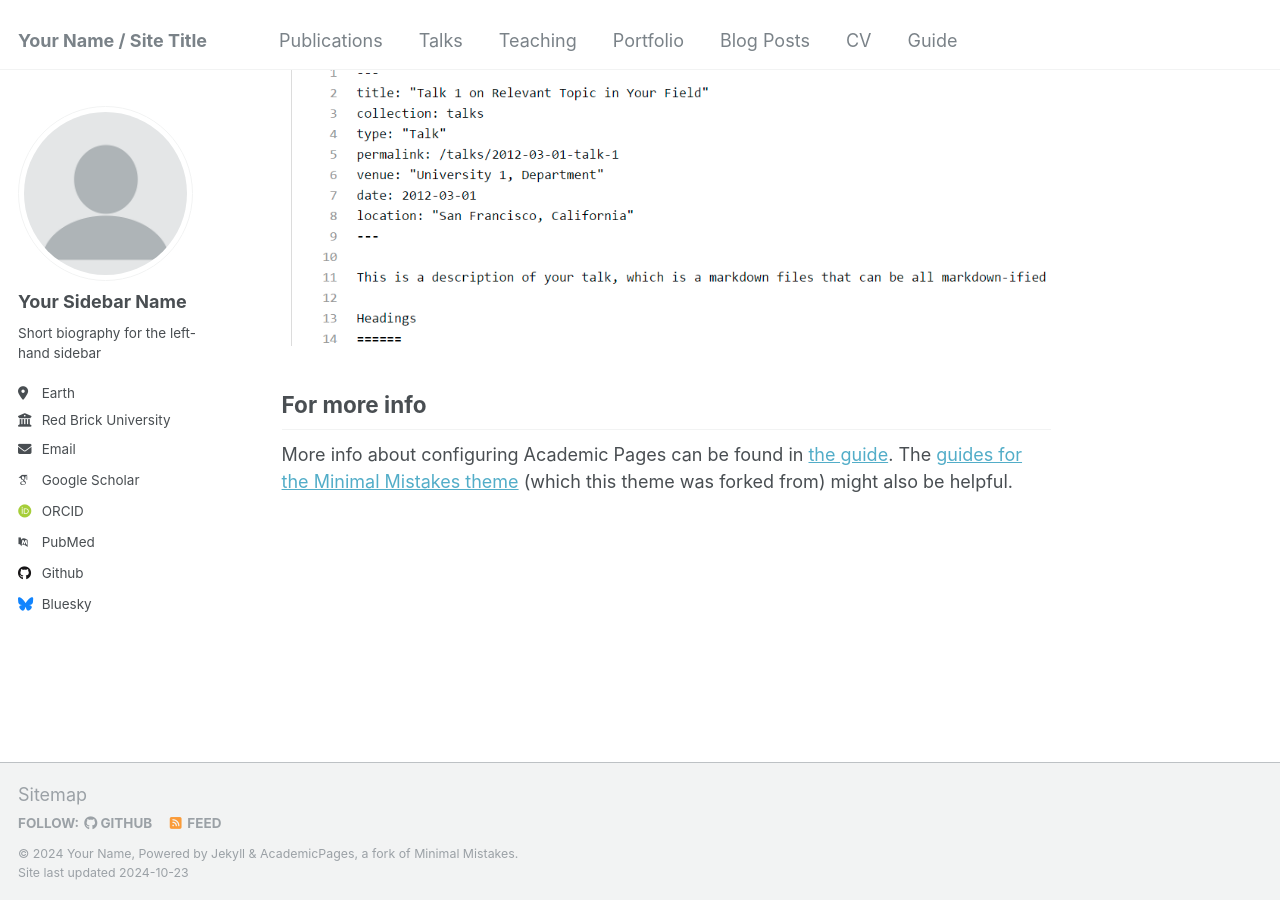
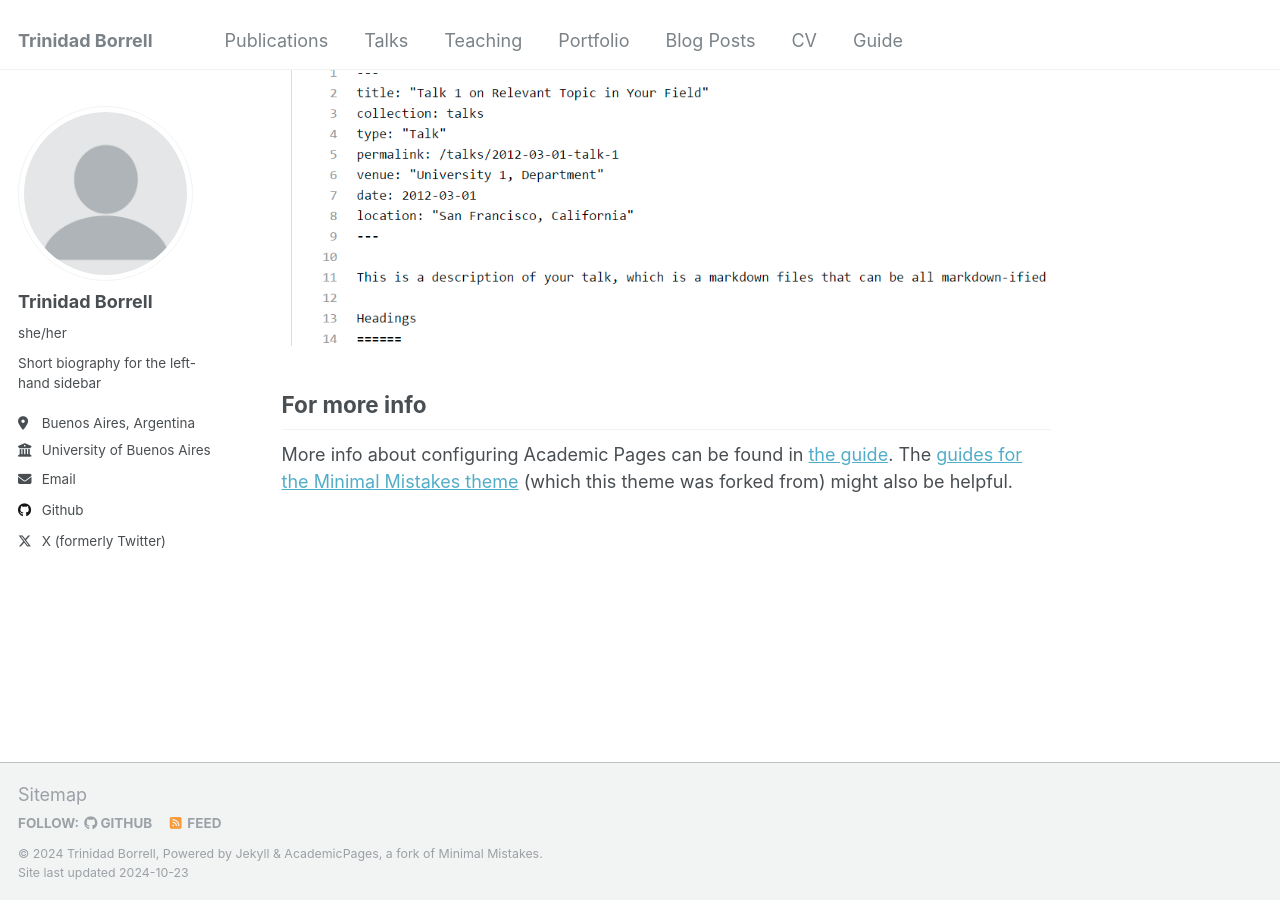
Before and after one commit to trinidadBorrell/trinidadBorrell.github.io, a Jekyll site: the page built from _pages/about.md, in a window 1280 px wide and 900 px high, scrolled down 2643 px. Built offline with Jekyll 4.4.1, drawn with Linux system fonts in a browser that asks for light colours; some web fonts are replaced.

Commit message:
New Updates Index

```diff
--- a/_config.yml
+++ b/_config.yml
@@ -8,13 +8,13 @@
 
 # Basic Site Settings
 locale                   : "en-US"
-title                    : "Your Name / Site Title"
+title                    : "Trinidad Borrell"
 title_separator          : "-"
-name                     : &name "Your Name"
+name                     : &name "Trinidad Borrell"
 description              : &description "personal description"
-url                      : https://academicpages.github.io # the base hostname & protocol for your site e.g. "https://mmistakes.github.io"
+url                      : https://trinidadBorrell.github.io # the base hostname & protocol for your site e.g. "https://mmistakes.github.io"
 baseurl                  : "" # the subpath of your site, e.g. "/blog"
-repository               : "academicpages/academicpages.github.io"
+repository               : "trinidadBorrell/trinidadBorrell.github.io"
 
 # Site Author - The following control what appear as part of the author content on the side bar.
 #               If a field is blank the icon and link will not appear, otherwise it will be shown.
@@ -22,33 +22,33 @@ repository               : "academicpages/academicpages.github.io"
 author:
   # Biographic information
   avatar           : "profile.png"
-  name             : "Your Sidebar Name"
-  pronouns         : # example: "she/her"
+  name             : "Trinidad Borrell"
+  pronouns         : "she/her"
   bio              : "Short biography for the left-hand sidebar"
-  location         : "Earth"
-  employer         : "Red Brick University"
+  location         : "Buenos Aires, Argentina"
+  employer         : "University of Buenos Aires"
   uri              : # URL
-  email            : "none@example.org"
+  email            : "triniborrell@gmail.com"
 
   # Academic websites
   arxiv            : # URL - Update with the correct link to your profile
-  googlescholar    : "https://scholar.google.com/citations?user=PS_CX0AAAAAJ"
+  googlescholar    : #"https://scholar.google.com/citations?user=PS_CX0AAAAAJ"
   impactstory      : # URL
-  orcid            : "http://orcid.org/yourorcidurl"
+  orcid            : #"http://orcid.org/yourorcidurl"
   semantic         : # URL
-  pubmed           : "https://www.ncbi.nlm.nih.gov/pubmed/?term=john+snow"
+  pubmed           : #"https://www.ncbi.nlm.nih.gov/pubmed/?term=john+snow"
   researchgate     : # URL
 
   # Repositories and software development
   bitbucket        : # Username - Update with your username on the site
   codepen          : # Username
   dribbble         : # Username
-  github           : "academicpages"
+  github           : "https://github.com/trinidadBorrell"
   kaggle           : # Username
   stackoverflow    : # User number or user number and name (i.e., use "1" or "1/jeff-atwood")
 
   # Social media
-  bluesky          : "bsky.app" # Replace this with you Bluesky username
+  bluesky          : # Replace this with you Bluesky username
   facebook         : # Username
   flickr           : # Username
   foursquare       : # Username
@@ -65,7 +65,7 @@ author:
   steam            : # Username
   telegram         : # URL
   tumblr           : # Username
-  twitter          : # Username for X / Twitter
+  twitter          : "triniborrell" # Username for X / Twitter
   vine             : # Username
   weibo            : # Username
   wikipedia        : # Username
```
